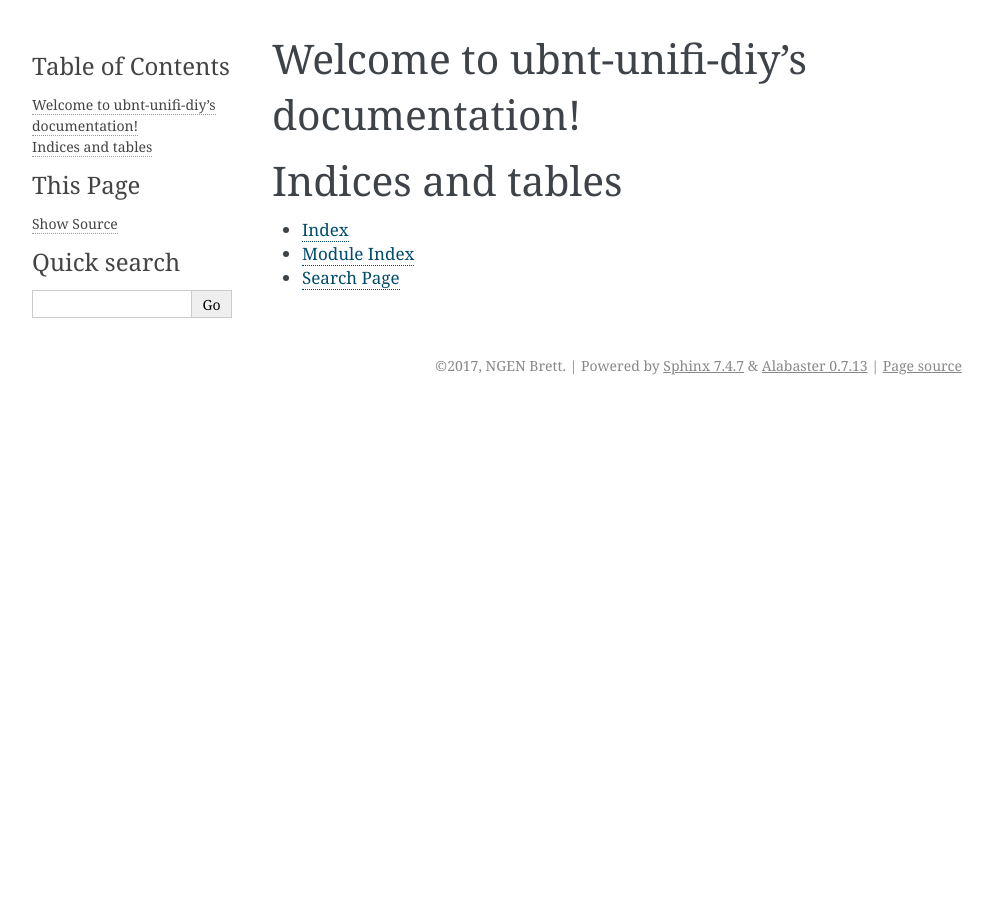
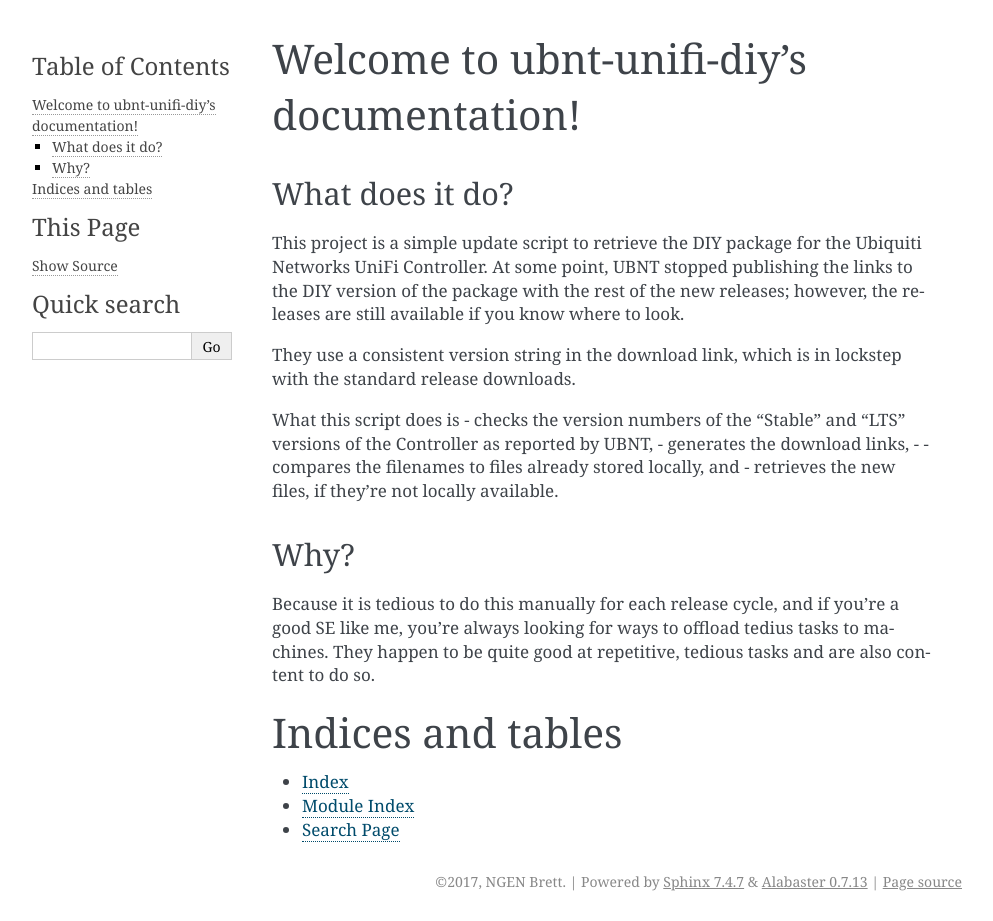
Before and after one commit to ngen-brett/ubnt-unifi-diy, a Sphinx documentation site: the page built from docs/source/index.rst, in a window 1280 px wide. Shown: the whole page, without its empty margins (148-1141 px from the left). Built offline with Sphinx 7.4.7, drawn with Linux system fonts in a browser that asks for light colours; before the commit the page ends 900 px from its top, so only the background shows below that.

Commit message:
Added doc comments

```diff
--- a/docs/source/index.rst
+++ b/docs/source/index.rst
@@ -10,6 +10,23 @@
    :maxdepth: 2
    :caption: Contents:
 
+What does it do?
+-------------------
+
+This project is a simple update script to retrieve the DIY package for the Ubiquiti Networks UniFi Controller. At some point, UBNT stopped publishing the links to the DIY version of the package with the rest of the new releases; however, the releases are still available if you know where to look.
+
+They use a consistent version string in the download link, which is in lockstep with the standard release downloads.
+
+What this script does is
+- checks the version numbers of the "Stable" and "LTS" versions of the Controller as reported by UBNT,
+- generates the download links, -
+- compares the filenames to files already stored locally, and
+- retrieves the new files, if they're not locally available.
+
+Why?
+----
+
+Because it is tedious to do this manually for each release cycle, and if you're a good SE like me, you're always looking for ways to offload tedius tasks to machines. They happen to be quite good at repetitive, tedious tasks and are also content to do so.
 
 
 Indices and tables
```
